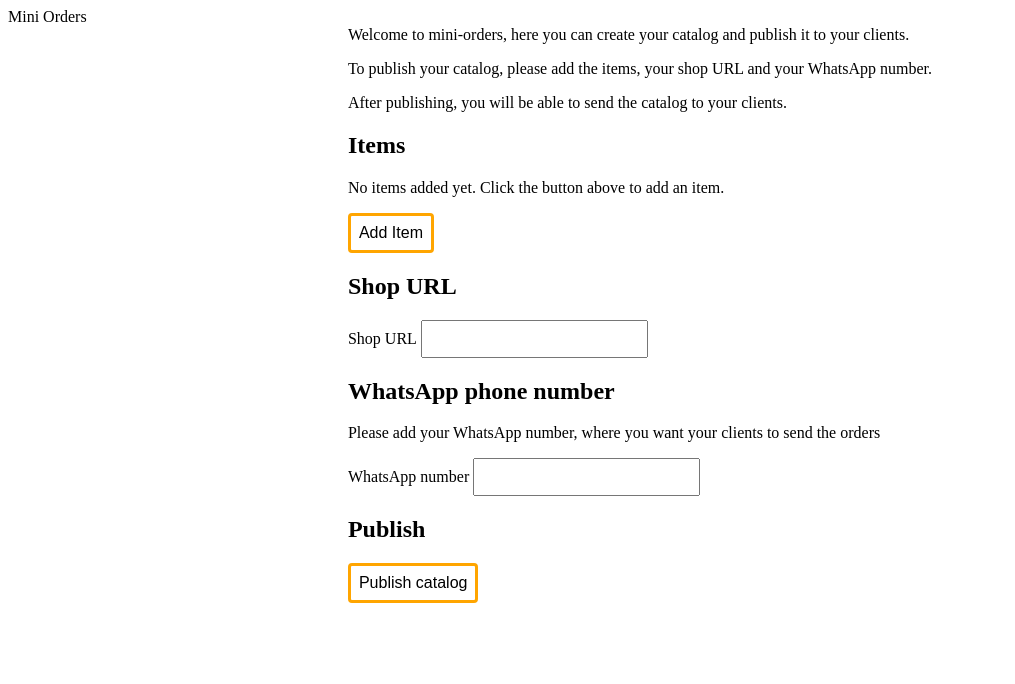
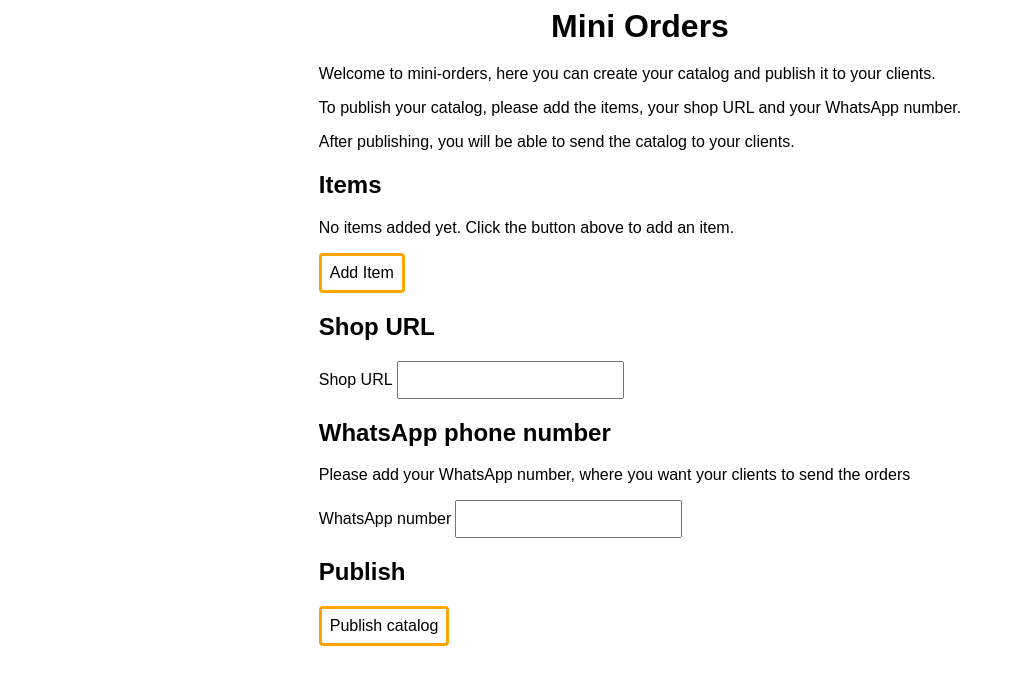
Before and after one commit to juanfrvera/mini-order, a Vue app in the folder frontend/: page / in a window 1280 px wide. Shown: the top 684 px of the page, without its empty margins (0-1015 px from the left). Built offline with nearby package versions, Linux system fonts and the light colour scheme; the HTML template or start-up script is replaced by a standard one.

Commit message:
feat: styling

```diff
--- a/frontend/src/App.vue
+++ b/frontend/src/App.vue
@@ -2,16 +2,24 @@
 </script>
 
 <template>
-  <header>Mini Orders</header>
-
-  <main class="centered-main">
-    <RouterView />
-  </main>
+  <div class="centered-container">
+    <header class="app-title">Mini Orders</header>
+    <main>
+      <RouterView />
+    </main>
+  </div>
 </template>
 
 <style scoped>
-.centered-main {
+.centered-container {
   margin: auto;
   width: fit-content;
 }
+
+.app-title {
+  font-size: 2rem;
+  font-weight: bold;
+  text-align: center;
+  margin-bottom: 20px;
+}
 </style>
--- a/frontend/src/assets/main.css
+++ b/frontend/src/assets/main.css
@@ -1,3 +1,7 @@
+body {
+   font-family: sans-serif;
+}
+
 .button-important {
    border: orange solid;
    padding: 8px;
--- a/frontend/src/components/CatalogCreator.vue
+++ b/frontend/src/components/CatalogCreator.vue
@@ -84,6 +84,7 @@
   display: flex;
   flex-direction: column;
   gap: 8px;
+  padding-inline-start: 10px;
 }
 
 .item-row {
```
